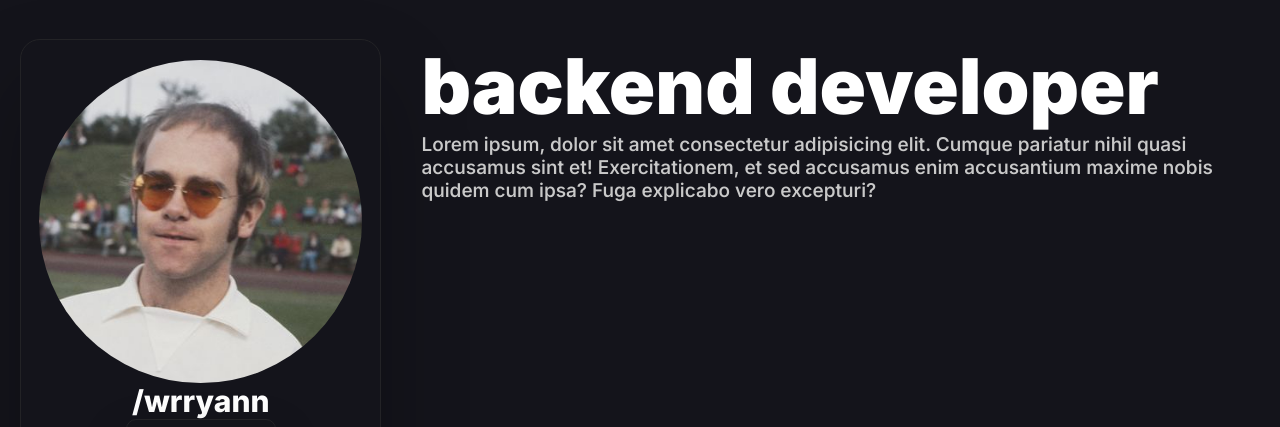
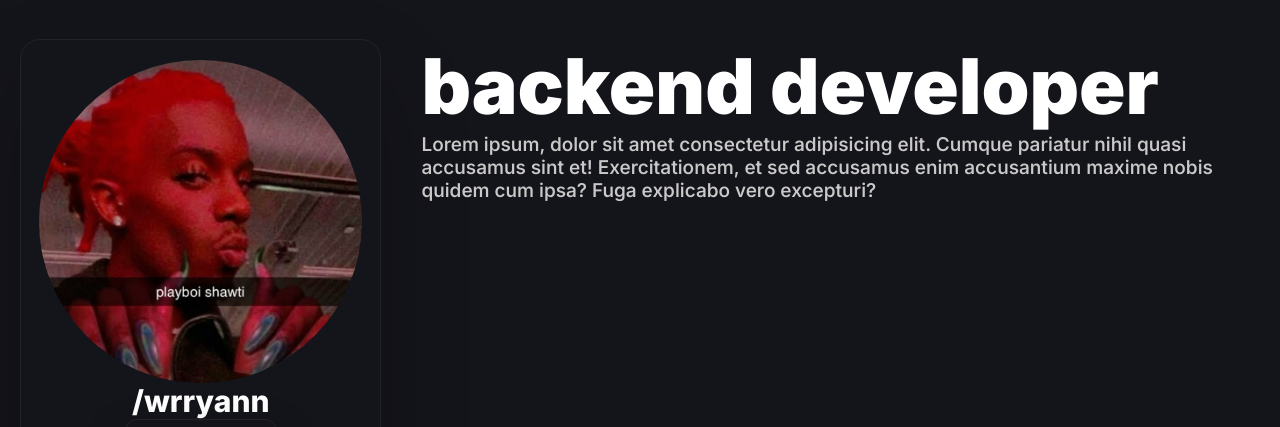
Before and after one commit to wrryann/portifolio, a plain HTML site: page index.html in a window 1280 px wide. Shown: the top 427 px of the page. Drawn offline with Linux system fonts and the light colour scheme; no server answers.

Commit message:
Update index.html
guuuuhh

```diff
--- a/index.html
+++ b/index.html
@@ -18,7 +18,7 @@
     <section id="initialPage">
 
         <aside id="informationAndLinks">
-            <img id="img-profile_picture" src="imgs/fd61a4db56ad711d36768f3c0c3b0a52.jpg" alt="profile_picture">
+            <img id="img-profile_picture" src="imgs/548279cc28d5c0fea20db76e0c0f4101.jpg" alt="profile_picture">
             <h2>/wrryann</h2>
             <div id="social-links">
                 <a id="github-link" class="social-link" href="https://github.com/wrryann">
```
